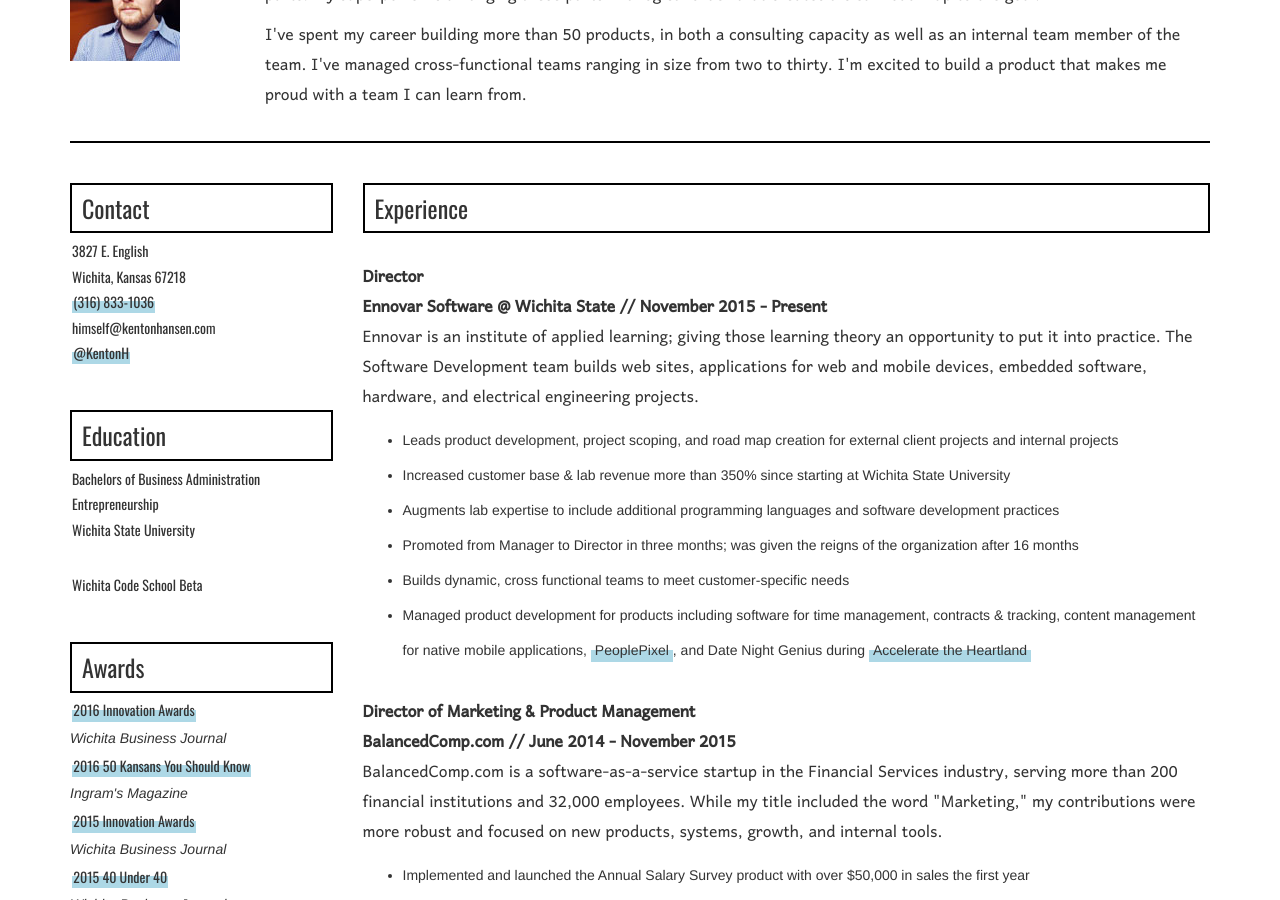
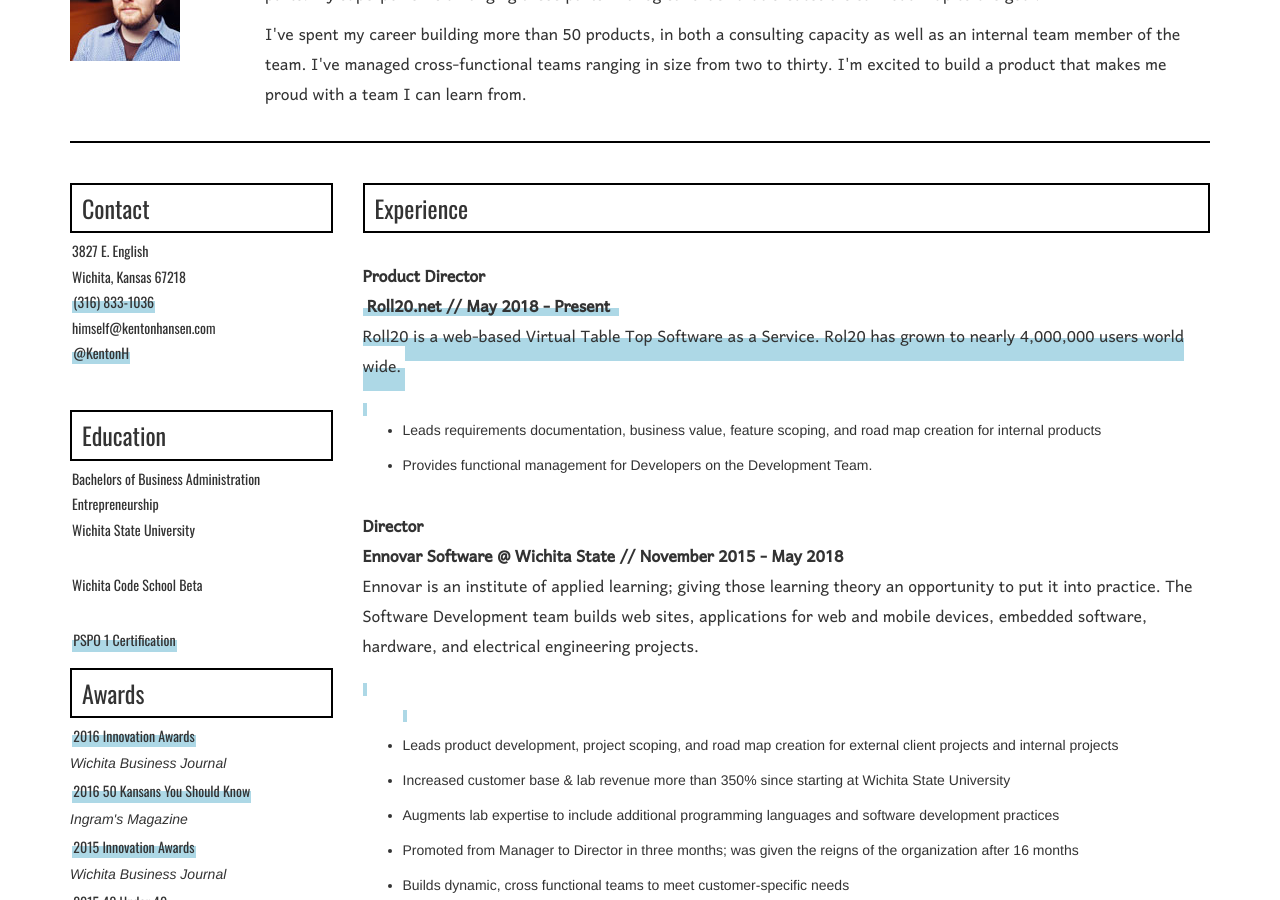
Before and after one commit to kentonh/kentonh, a Jekyll site: the page resume/index.html, which Jekyll copies as it is, in a window 1280 px wide and 900 px high, scrolled down 259 px. Built offline with Jekyll 4.4.1, drawn with Linux system fonts in a browser that asks for light colours.

Commit message:
Updates to resume

```diff
--- a/resume/index.html
+++ b/resume/index.html
@@ -46,7 +46,15 @@
         <div class="col-md-9 col-md-push-3 col-xs-12 content">
           <h3>Experience</h3>
           <br>
-          <p><strong>Director<br>Ennovar Software @ Wichita State // November 2015 - Present</strong><br>
+          <p><strong>Product Director<br><a href="http://roll20.net">Roll20.net // May 2018 - Present</strong><br>
+            Roll20 is a web-based Virtual Table Top Software as a Service. Rol20 has grown to nearly 4,000,000 users world wide.
+          </p>
+          <ul>
+            <li>Leads requirements documentation, business value, feature scoping, and road map creation for internal products</li>
+            <li>Provides functional management for Developers on the Development Team.</li>
+          </ul>
+          <br>
+          <p><strong>Director<br>Ennovar Software @ Wichita State // November 2015 - May 2018</strong><br>
             Ennovar is an institute of applied learning; giving those learning theory an opportunity to put it into practice. The Software Development team builds web sites, applications for web and mobile devices, embedded software, hardware, and electrical engineering projects.
           </p>
           <ul>
@@ -96,6 +104,8 @@
           <br>
           <h5>Wichita Code School Beta</h5>
           <br>
+          <h5><a href="https://www.scrum.org/user/396400">PSPO 1 Certification</a>
+          <br>
           <h3>Awards</h3>
           <h5><a href="http://www.bizjournals.com/wichita/blog/2016/05/announcing-the-2016-innovation-awards-full-list.html">2016 Innovation Awards</a></h5>
           <em>Wichita Business Journal</em>
```
